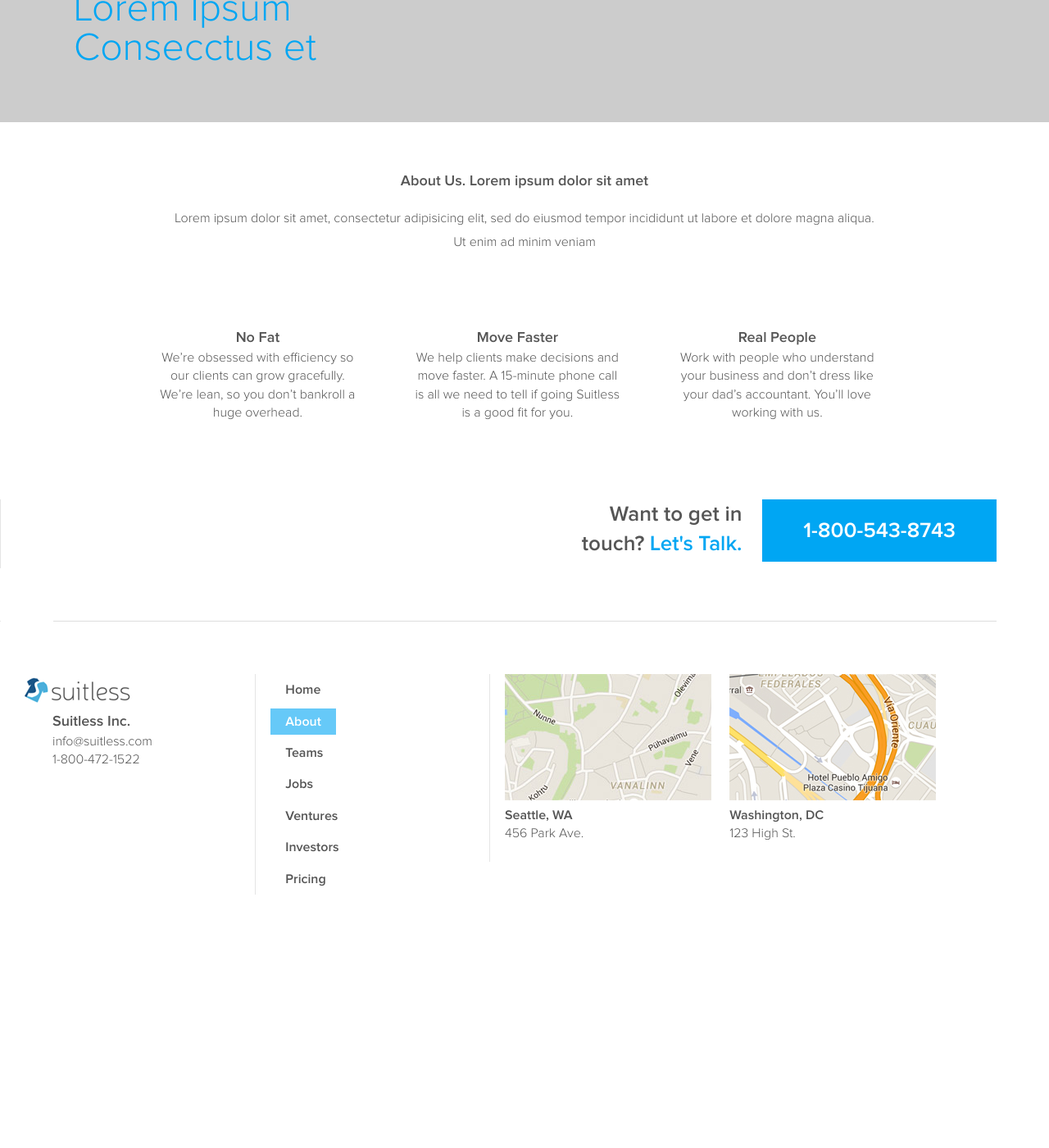
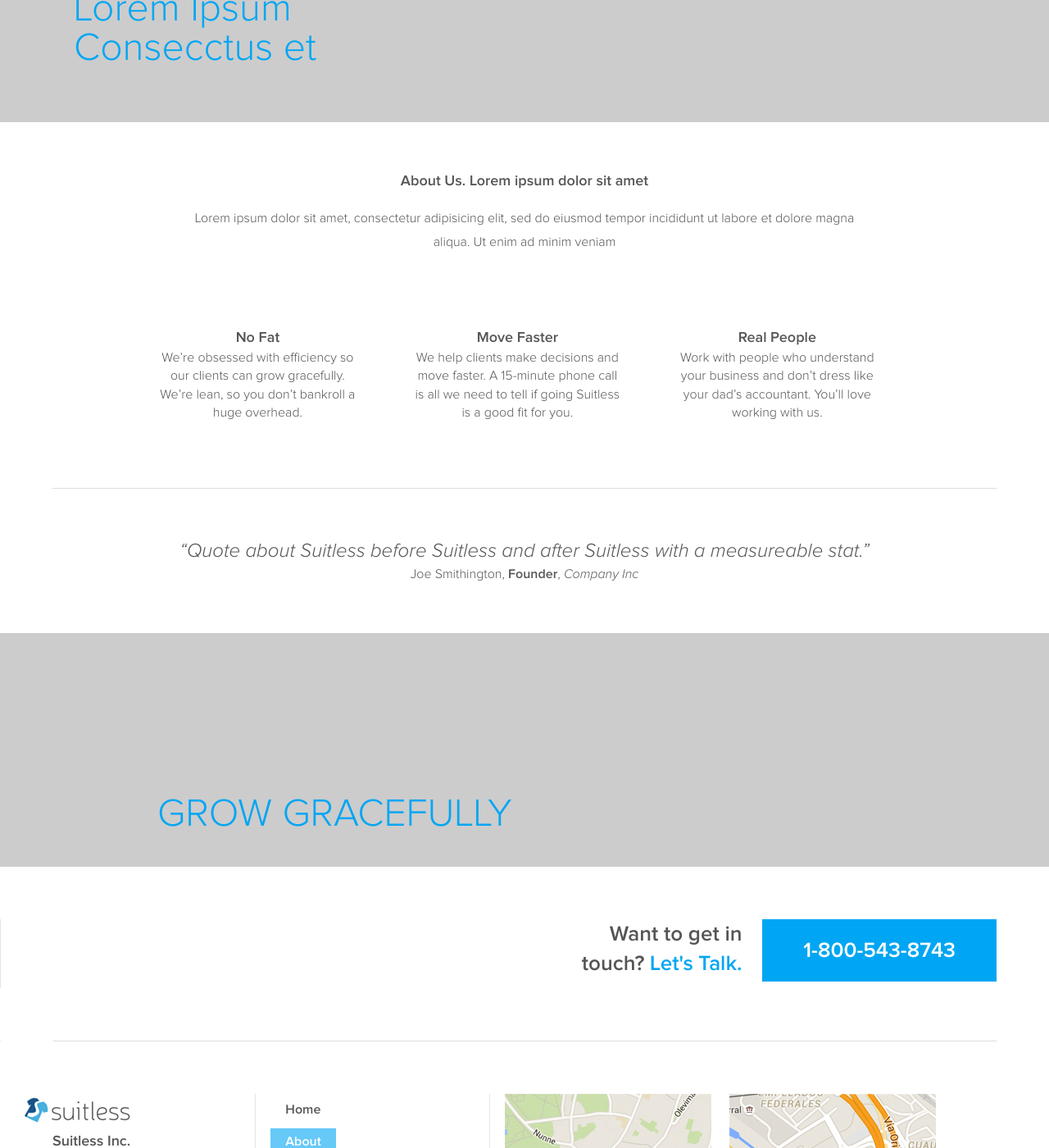
Before and after one commit to flanban/redolent-octo-kumquat, a Jekyll site: the page built from about/index.html, in a window 1280 px wide and 1400 px high, scrolled down 251 px. Shown: the whole window at 82% size. Built offline with Jekyll 4.4.1, drawn with Linux system fonts in a browser that asks for light colours; before the commit the page ends 1442 px from its top, so only the background shows below that.

Commit message:
add about page elements

```diff
--- a/_sass/_about.scss
+++ b/_sass/_about.scss
@@ -12,26 +12,25 @@
 }
 
 .about-2 {
-  padding:60px 25px;
+  padding:60px 0;
   text-align:center;
   h4 {
     margin-bottom:1em;
   }
   p {
-    max-width:70%;
     margin:auto;
     line-height:1.8;
+    padding:0 30px;
+    @media(min-width: 480px) {
+      max-width:70%;
+    }
   }
-  @media(max-width: 480px) {
-    font-size: larger;
-  }
-
 }
 
 .about-3 {
   width:75%;
   margin:auto;
-
+  padding-bottom: 50px;
   @media(max-width: 980px) {
     width: 85%;
   }
@@ -99,3 +98,8 @@
     }
   }
 }
+
+.about-7 {
+  text-align:center;
+  padding:60px;
+}
--- a/_sass/_global.scss
+++ b/_sass/_global.scss
@@ -33,6 +33,7 @@ body p {
 .grow-gracefully {
   height:285px;
   position:relative;
+  background-color: #ccc;
   h2 {
     font-size:48px;
     color:#00a6f3;
--- a/about/index.html
+++ b/about/index.html
@@ -29,6 +29,17 @@ layout: default
     <p class="">Work with people who understand your business and don’t dress like your dad’s accountant. You’ll love working with us.</p>
   </div>
 </section>
+
+<span class="divider"></span>
+
+<section class='about-7'>
+  <h5 class="quote-1">“Quote about Suitless before Suitless and after Suitless with a measureable stat.”</h5>
+  <p>Joe Smithington, <span class="semibold">Founder</span>, <span class="italic">Company Inc</p>
+</section>
+
+<section class="grow-gracefully about">
+  <h2>Grow Gracefully</h2>
+</section>
 <!---
 
 <section class='about-3 layout-fp-70'>
```
